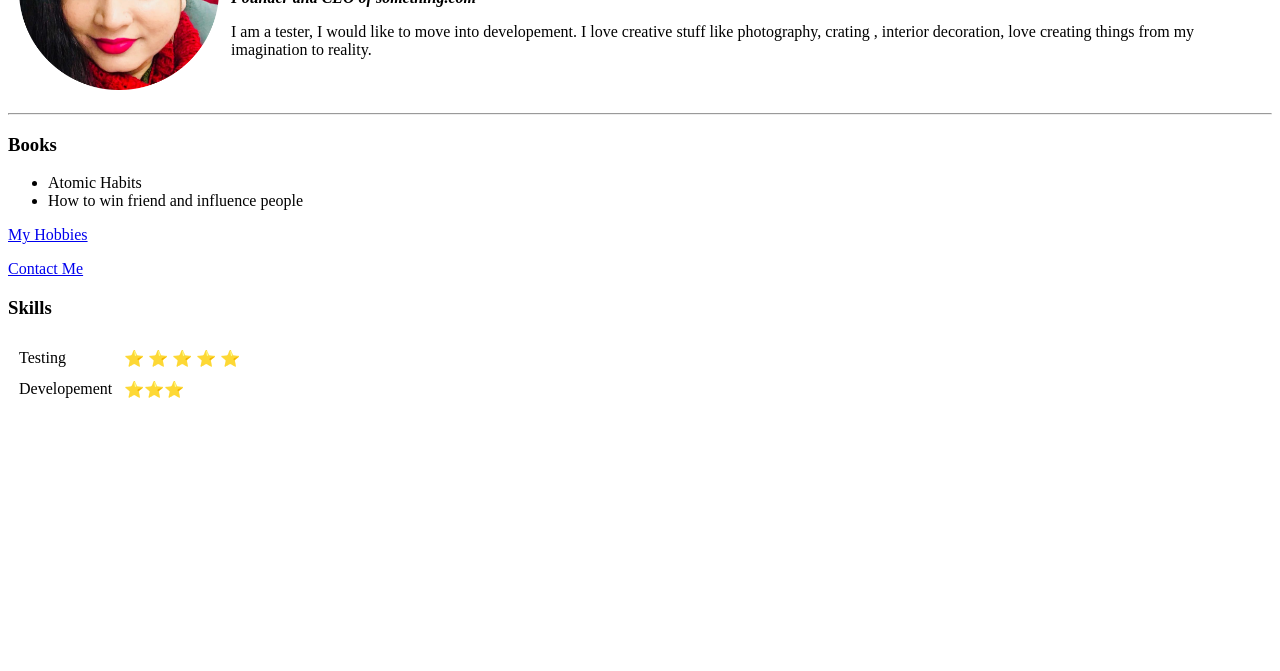
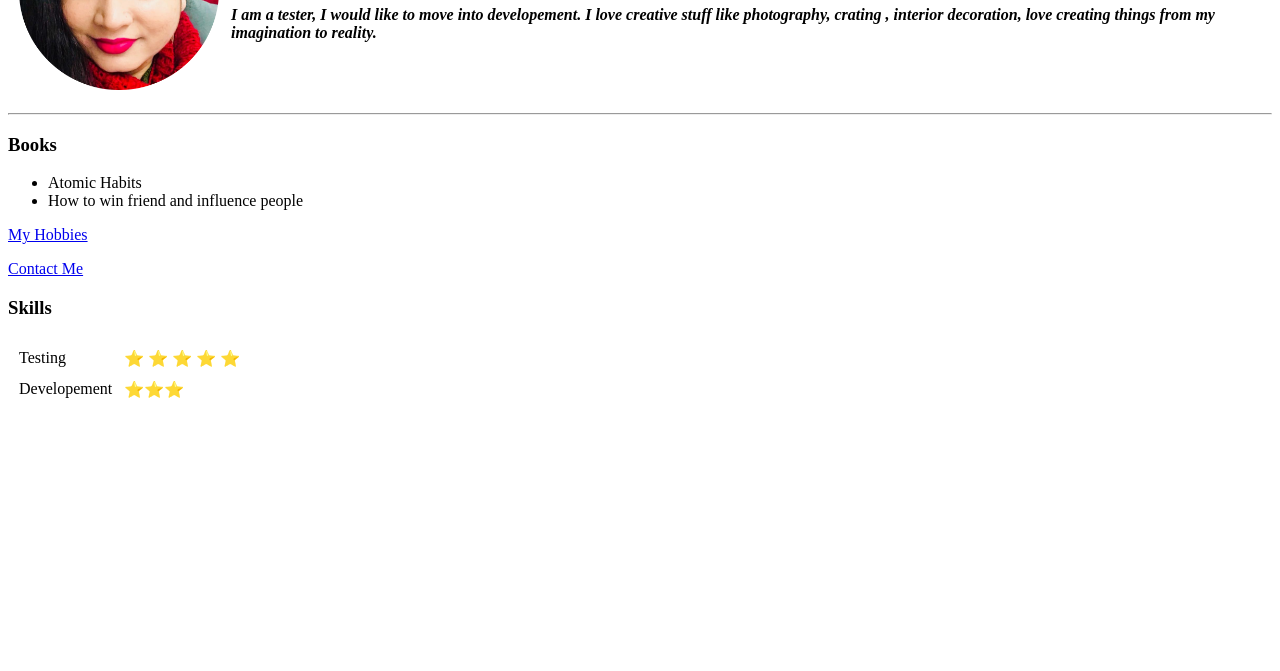
Before and after one commit to pratiksha-gupta/cv, a plain HTML site: page index.html in a window 1280 px wide. Shown: the part 129-800 px from the top of the page. Drawn offline with Linux system fonts and the light colour scheme.

Commit message:
Update index.html

```diff
--- a/index.html
+++ b/index.html
@@ -11,9 +11,8 @@
      height="200" alt="My Profile pic"></td>
         <td>
           <h1> Pratiksha Gupta </h1>
-          <p><em><strong>Founder and CEO of something.com</strong></em></p>
-          <p>I am a tester, I would like to move into developement.
-          I love creative stuff like photography, crating , interior decoration, love creating things from my imagination to reality.</p>
+          <p><em><strong>I am a tester, I would like to move into developement.
+         I love creative stuff like photography, crating , interior decoration, love creating things from my imagination to reality. </strong></em></p>
         </td>
       </tr>
 
@@ -23,7 +22,7 @@
     <h3>Books</h3>
       <ul>
        <li>Atomic Habits</li>
-       <li>How to win friend and influence people</li>
+        <li>How to win friend and influence people</li>
       </ul>
     <p><a href="hobbies.html">My Hobbies</a></p>
     <p><a href="contact-me.html"> Contact Me</a></p>
```
